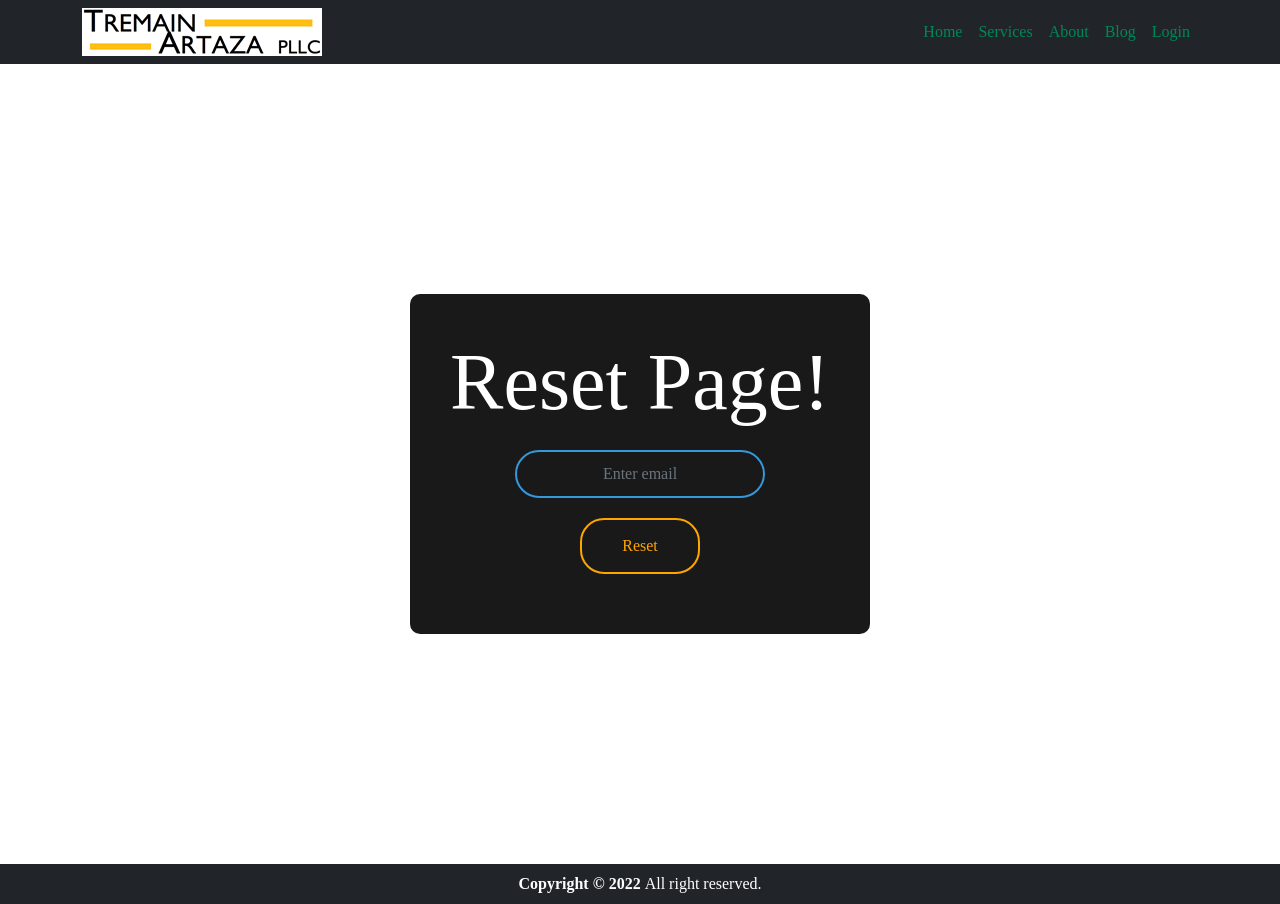
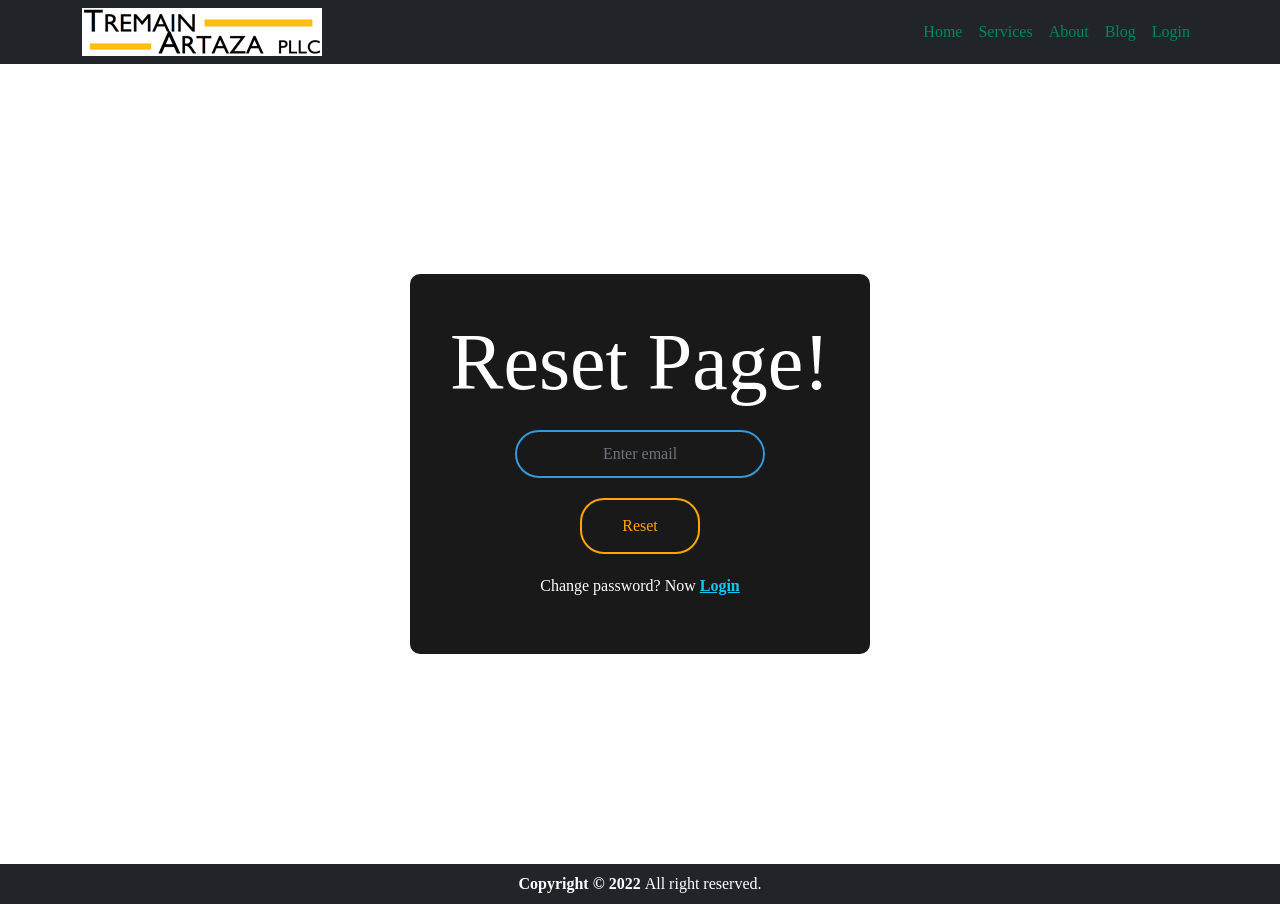
Before and after one commit to devhasibulislam/independent-service-provider, a React (Create React App) app: page /reset in a window 1280 px wide. Built offline with nearby package versions, Linux system fonts and the light colour scheme; no server answers; a web font is replaced by a local one.

Commit message:
reset and login, signup bug fix

```diff
--- a/src/components/Register/Register.js
+++ b/src/components/Register/Register.js
@@ -53,8 +53,8 @@ const Register = () => {
                         <input type="submit" value="Register" />
 
                     </Form>
-                    <div className='text-center'>
-                        <p className='text-white'>Already have a Account? <span role="button">
+                    <div>
+                        <p className='text-white text-center'>Already have a Account? <span role="button">
                             <Link to={'/login'} className='text-info fw-bold'>LogIn</Link>
                         </span></p>
                     </div>
--- a/src/components/Reset/Reset.js
+++ b/src/components/Reset/Reset.js
@@ -4,6 +4,7 @@ import { Form } from 'react-bootstrap';
 import { toast, ToastContainer } from 'react-toastify';
 import 'react-toastify/dist/ReactToastify.css';
 import auth from '../../firebase.init';
+import { Link } from 'react-router-dom';
 
 const Register = () => {
     const [email, setEmail] = useState('');
@@ -45,6 +46,11 @@ const Register = () => {
                         </Form.Group>
                         <input type="submit" value="Reset" />
                     </Form>
+                <div>
+                    <p className='text-white text-center'>Change password? Now <span role="button">
+                        <Link to={'/login'} className='text-info fw-bold'>Login</Link>
+                    </span></p>
+                </div>
                 </div>
                 <ToastContainer />
             </div>
```
